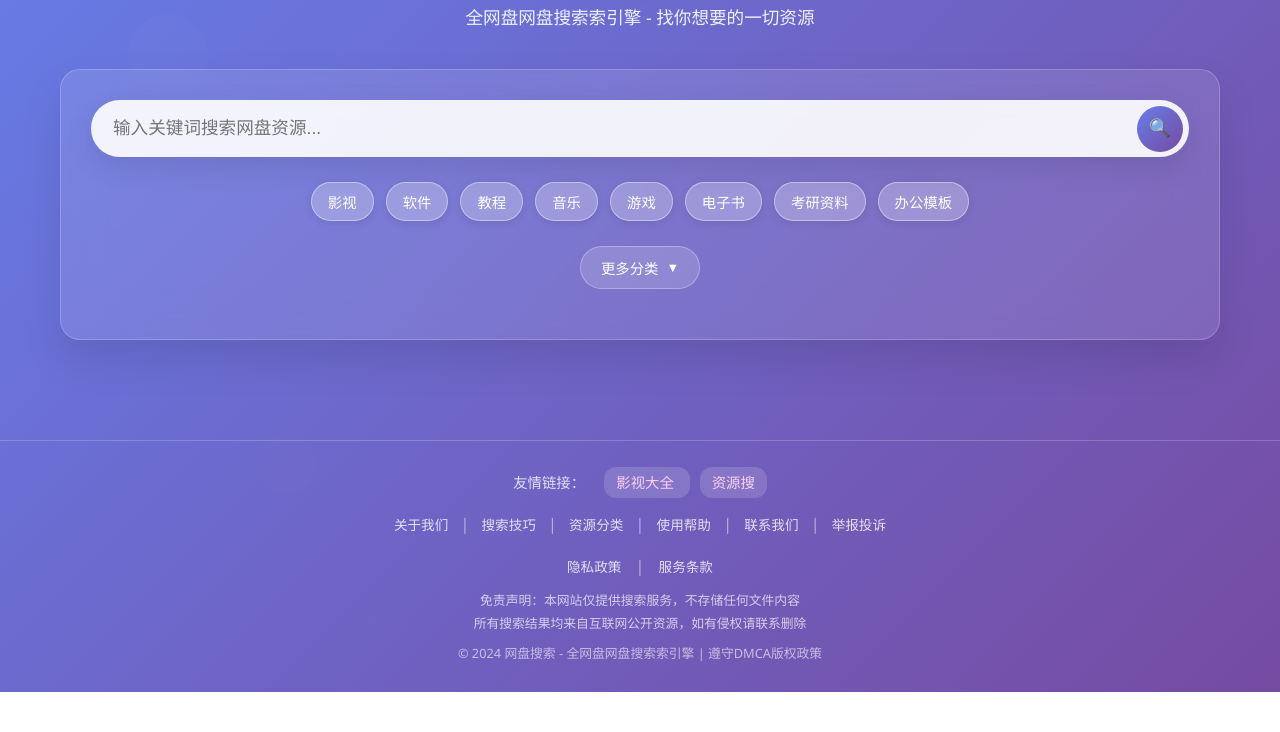
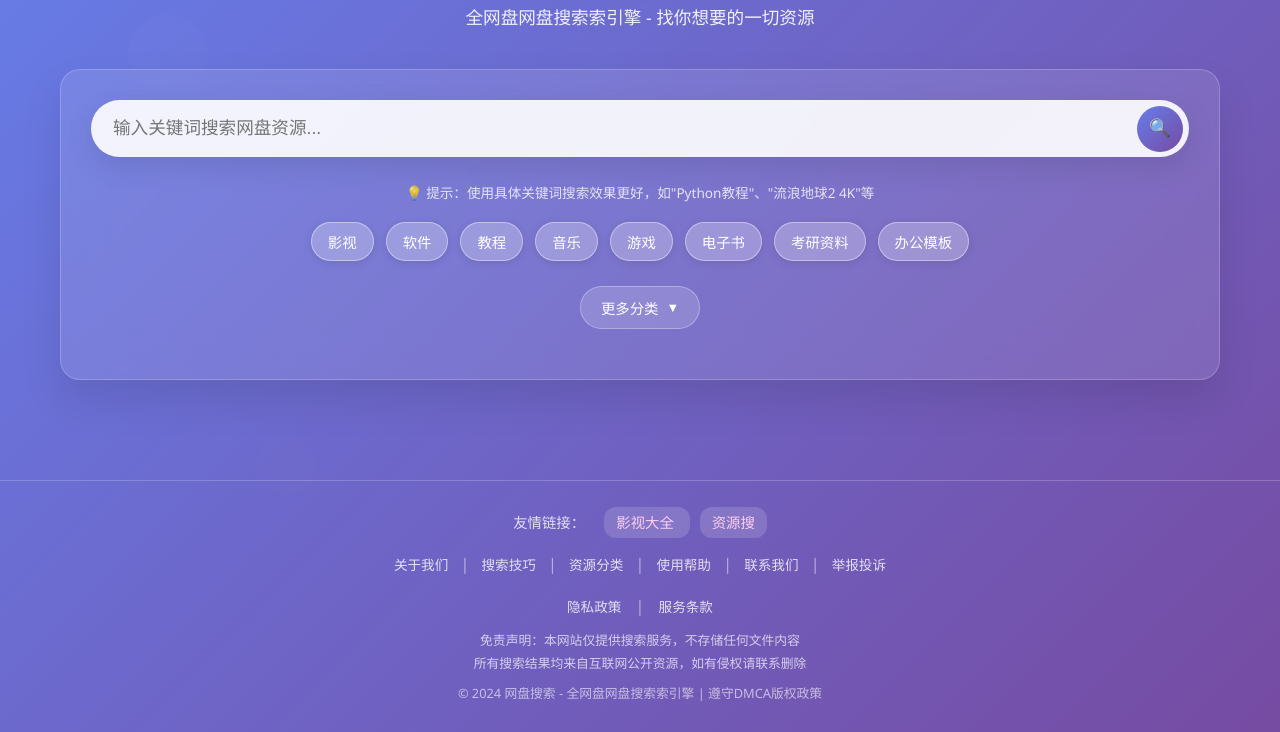
Before and after one commit to lgd3206/wangpansou-main, a website: page public/index.html in a window 1280 px wide. Shown: the part 141-873 px from the top of the page. Before the commit the page ends 833 px from the top, so only its background shows below. Drawn offline with Linux system fonts and the light colour scheme.

Commit message:
优化搜索配置提升搜索结果数量
- 增加ASYNC_RESPONSE_TIMEOUT到15秒
- 增加PLUGIN_TIMEOUT到45秒
- 增加后台工作者和任务数量配置
- 在首页添加搜索提示引导用户使用更具体的关键词
- 提升搜索源响应时间获取更多结果

```diff
--- a/public/index.html
+++ b/public/index.html
@@ -778,6 +778,11 @@
             <div class="search-container">
                 <input type="text" class="search-input" placeholder="输入关键词搜索网盘资源..." id="searchInput">
                 <button class="search-btn" onclick="performProgressiveSearch()" id="searchBtn">🔍</button>
+            </div>
+
+            <!-- 搜索提示 -->
+            <div style="text-align: center; margin-bottom: 20px; color: rgba(255,255,255,0.8); font-size: 0.85rem;">
+                💡 提示：使用具体关键词搜索效果更好，如"Python教程"、"流浪地球2 4K"等
             </div>
 
             <!-- 热门标签 -->
```
Also changed, not shown: vercel.json.
